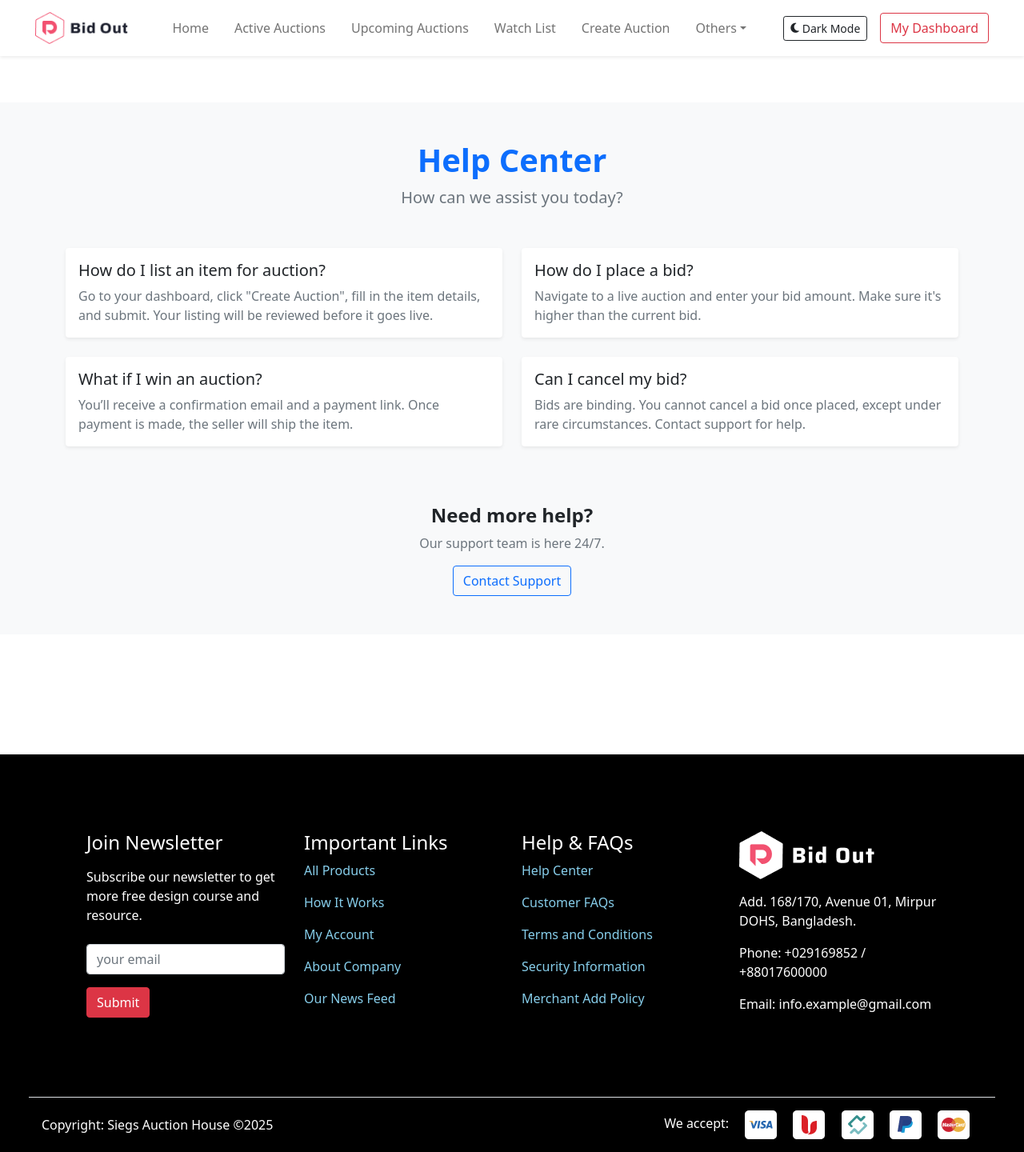
After one commit to TheRaOfEL/auctions, a Django app: page /help_center/ in a window 1280 px wide. The commit adds this page. Shown: the whole page at 80% size. Run offline with Django 5.2, Linux system fonts and the light colour scheme; some libraries are stand-ins or nearby versions.

```diff
--- a/auction/urls.py
+++ b/auction/urls.py
@@ -7,6 +7,8 @@ urlpatterns = [
     path('active_auctions/', views.active_auctions, name='active_auctions'),
     path('auction/<uuid:pk>/', views.auction_detail, name='auction_detail'),
     path('create_auction/', views.create_auction, name='create_auction'),
+    path('auction/<uuid:pk>/edit/', views.edit_auction, name='edit_auction'),
+    path('auction/<uuid:pk>/delete/', views.delete_auction, name='delete_auction'),
     path('place_bid/<uuid:pk>/', views.place_bid, name='place_bid'),
     path('watchlist/<uuid:auction_id>/toggle/', views.toggle_watchlist, name='toggle_watchlist'),
     path('my_watchlist/', views.my_watchlist, name='my_watchlist'),
@@ -16,4 +18,5 @@ urlpatterns = [
     path('how_it_works/', views.how_it_works, name='how_it_works'),
     path('about_company/', views.about_company, name='about_company'),
     path('our_news_feed/', views.our_news_feed, name='our_news_feed'),
+    path('help_center/', views.help_center, name='help_center'),
 ]
--- a/auction/views.py
+++ b/auction/views.py
@@ -8,7 +8,8 @@ from django.http import JsonResponse
 from user.models import Profile
 from .forms import BidForm, AuctionForm
 from .models import AuctionListing, Bid
-from django.views.decorators.http import require_POST
+from django.http import HttpResponseForbidden
+
 
 # Create your views here.
 
@@ -43,26 +44,32 @@ def upcoming_auctions(request):
         'upcoming_auctions': upcoming_auctions
     })
 
-
+@login_required(login_url='login')
 def upcoming_auction_detail(request, pk):
     auction = get_object_or_404(AuctionListing, id=pk)
 
-    # Calculate time left
+    # Time left until auction starts
     time_left = auction.start_at - timezone.now()
-
-    # Prepare the time components
-    if time_left > timedelta(0):  # Auction is not yet live
+    if time_left > timedelta(0):
         days = time_left.days
         hours = time_left.seconds // 3600
         minutes = (time_left.seconds // 60) % 60
     else:
         days, hours, minutes = 0, 0, 0
 
+    # Ownership and bid checks
+    is_owner = auction.owner == request.user.profile  # or request.user if no profile model
+    has_bids = auction.bids.exists()  # Assumes related_name='bids' in your Bid model
+    is_upcoming = timezone.now() < auction.start_at
+
     context = {
         'auction': auction,
         'time_left_days': days,
         'time_left_hours': hours,
         'time_left_minutes': minutes,
+        'is_owner': is_owner,
+        'has_bids': has_bids,
+        'is_upcoming': is_upcoming,
     }
 
     return render(request, 'auction/upcoming_auction_details.html', context)
@@ -74,7 +81,7 @@ def active_auctions(request):
     now = timezone.now()
 
     # Fetch active auctions (auction where the end date is greater than now)
-    active_auctions = AuctionListing.objects.filter(start_at__lte=now,end_at__gte=now)
+    active_auctions = AuctionListing.objects.filter(start_at__lte=now, end_at__gte=now)
 
     # Calculate the time left for each auction
     for auction in active_auctions:
@@ -162,23 +169,60 @@ def create_auction(request):
             auction = form.save(commit=False)
             auction.owner = request.user.profile
 
-            # Check for custom category
+            # Handle custom category
             selected_category = form.cleaned_data['category']
             custom_category = request.POST.get('custom_category', '').strip()
             if selected_category == 'OT' and custom_category:
-                auction.category = custom_category  # Save custom category instead of 'OT'
+                auction.category = custom_category
 
             auction.save()
 
-            # Redirect based on auction status
-            if hasattr(auction, 'upcoming_auctions') and auction == auction.upcoming_auctions:
-                return redirect('upcoming_auctions_detail', pk=auction.id)
+            # Redirect based on whether auction is upcoming
+            if auction.start_at and auction.start_at > timezone.now():
+                return redirect('upcoming_auction_detail', pk=auction.id)
             else:
-                return redirect("auction_detail", auction.pk)
+                return redirect('auction_detail', auction.pk)
     else:
         form = AuctionForm()
 
     return render(request, "auction/auction_form.html", {"form": form})
+
+
+@login_required(login_url='login')
+def edit_auction(request, pk):
+    auction = get_object_or_404(AuctionListing, pk=pk, owner=request.user.profile)
+
+    if auction.bids.exists():
+        messages.error(request, "You can't edit this auction because a bid has already been placed.")
+        return redirect('auction_detail', pk=pk)
+
+    form = AuctionForm(request.POST or None, request.FILES or None, instance=auction)
+    if request.method == "POST" and form.is_valid():
+        form.save()
+        messages.success(request, "Auction updated successfully.")
+        # Redirect based on whether auction is upcoming
+        if auction.start_at and auction.start_at > timezone.now():
+            return redirect('upcoming_auction_detail', pk=auction.id)
+        else:
+            return redirect('auction_detail', auction.pk)
+
+    return render(request, 'auction/edit_auction.html', {'form': form, 'auction': auction})
+
+
+login_required(login_url='login')
+def delete_auction(request, pk):
+    auction = get_object_or_404(AuctionListing, pk=pk, owner=request.user.profile)
+
+    if auction.bids.exists():
+        messages.error(request, "You can't delete this auction because a bid has already been placed.")
+        return redirect('auction_detail', pk=pk)
+
+    if request.method == "POST":
+        auction.delete()
+        messages.success(request, "Auction deleted successfully!")
+        return redirect('homepage')
+
+    return render(request, 'auction/delete_auction.html', {'auction': auction})
 
 
 @login_required(login_url='login')
@@ -231,6 +275,7 @@ def place_bid(request, pk):
     }
     return render(request, 'auction/create_bid.html', context)
 
+
 @login_required(login_url='login')
 def toggle_watchlist(request, auction_id):
     if request.method == 'POST':
@@ -254,6 +299,7 @@ def toggle_watchlist(request, auction_id):
 
     return JsonResponse({'success': False, 'error': 'Invalid request'}, status=400)
 
+
 @login_required(login_url='login')
 def my_watchlist(request):
     profile = Profile.objects.get(user=request.user)
@@ -264,11 +310,17 @@ def my_watchlist(request):
 def terms_and_conditions(request):
     return render(request, 'terms_and_condition.html')
 
+
 def how_it_works(request):
     return render(request, 'how_it_works.html')
+
 
 def about_company(request):
     return render(request, 'about_company.html')
 
+
 def our_news_feed(request):
     return render(request, 'our_news_feed.html')
+
+def help_center(request):
+    return render(request, 'help_center.html')
--- /dev/null
+++ b/templates/help_center.html
@@ -0,0 +1,71 @@
+{% extends 'main.html' %}
+{% load static %}
+
+{% block content %}
+<section class="py-5 mt-5 bg-light text-dark dark:bg-dark dark:text-light">
+  <div class="container">
+    <!-- Header -->
+    <div class="text-center mb-5">
+      <h1 class="fw-bold text-primary">Help Center</h1>
+      <p class="lead text-muted">How can we assist you today?</p>
+    </div>
+
+    <!-- FAQ Section -->
+    <div class="row">
+      <div class="col-md-6 mb-4">
+        <div class="card h-100 shadow-sm border-0">
+          <div class="card-body">
+            <h5 class="card-title fw-semibold">How do I list an item for auction?</h5>
+            <p class="card-text text-muted">Go to your dashboard, click "Create Auction", fill in the item details, and submit. Your listing will be reviewed before it goes live.</p>
+          </div>
+        </div>
+      </div>
+
+      <div class="col-md-6 mb-4">
+        <div class="card h-100 shadow-sm border-0">
+          <div class="card-body">
+            <h5 class="card-title fw-semibold">How do I place a bid?</h5>
+            <p class="card-text text-muted">Navigate to a live auction and enter your bid amount. Make sure it's higher than the current bid.</p>
+          </div>
+        </div>
+      </div>
+
+      <div class="col-md-6 mb-4">
+        <div class="card h-100 shadow-sm border-0">
+          <div class="card-body">
+            <h5 class="card-title fw-semibold">What if I win an auction?</h5>
+            <p class="card-text text-muted">You’ll receive a confirmation email and a payment link. Once payment is made, the seller will ship the item.</p>
+          </div>
+        </div>
+      </div>
+
+      <div class="col-md-6 mb-4">
+        <div class="card h-100 shadow-sm border-0">
+          <div class="card-body">
+            <h5 class="card-title fw-semibold">Can I cancel my bid?</h5>
+            <p class="card-text text-muted">Bids are binding. You cannot cancel a bid once placed, except under rare circumstances. Contact support for help.</p>
+          </div>
+        </div>
+      </div>
+    </div>
+
+    <!-- Contact Support -->
+    <div class="text-center mt-5">
+      <h4 class="fw-bold">Need more help?</h4>
+      <p class="text-muted">Our support team is here 24/7.</p>
+      <a href="" class="btn btn-outline-primary">Contact Support</a>
+    </div>
+  </div>
+</section>
+
+<!-- Optional Styling -->
+<style>
+.dark .card {
+    background-color: #1e1e1e;
+    color: #f8f9fa;
+}
+.dark .card-text {
+    color: #ccc;
+}
+</style>
+{% endblock %}
--- a/templates/main.html
+++ b/templates/main.html
@@ -160,7 +160,7 @@
                     <h4>Help & FAQs</h4>
 
                     <div class="help-links d-grid gap-3">
-                        <a href="">Help Center</a>
+                        <a href="{% url 'help_center' %}">Help Center</a>
                         <a href="">Customer FAQs</a>
                         <a href="{% url 'terms_and_conditions'%}">Terms and Conditions</a>
                         <a href="">Security Information</a>
@@ -235,6 +235,15 @@
             text.textContent = "Light Mode";
         }
     });
+
+    const alerts = document.querySelectorAll('.alert');
+    alerts.forEach(alert => {
+        setTimeout(() => {
+            alert.classList.remove('show');
+            alert.classList.add('hide');
+        }, 4000);  // 4 seconds
+    });
+
 </script>
 
 
--- a/user/templates/users/created_auctions.html
+++ b/user/templates/users/created_auctions.html
@@ -46,7 +46,7 @@
                                 <p class="card-text text-muted small">
                                     {{ auction.description|truncatechars:100 }}
                                 </p>
-                                <p class="fw-semibold mb-2">Starting Bid: ₦{{ auction.starting_bid }}</p>
+                                <p class="fw-semibold mb-2">Starting Bid: ${{ auction.starting_bid }}</p>
                                 {% if auction.is_upcoming %}
                                     <a href="{% url 'upcoming_auction_detail' auction.id %}"
                                        class="btn btn-outline-warning mt-auto">View Auction</a>
```
Also changed, not shown: auction/templates/auction/auction_detail.html (+8 -0 lines), auction/templates/auction/delete_auction.html (added, +20 -0 lines), auction/templates/auction/edit_auction.html (added, +139 -0 lines), auction/templates/auction/upcoming_auction_details.html (+16 -1 lines), templates/about_company.html (+20 -1 lines), auction/media/auction_images/403047.jpg (added), auction/media/auction_images/403047_YN6RHyd.jpg (added), auction/media/auction_images/403047_yOIMvSN.jpg (added), auction/media/auction_images/5819894.jpg (added), auction/media/auction_images/IMG_2472.JPG (added), auction/media/auction_images/wallpaperflare.com_wallpaper_196_another_copy.jpg (added), db.sqlite3.
